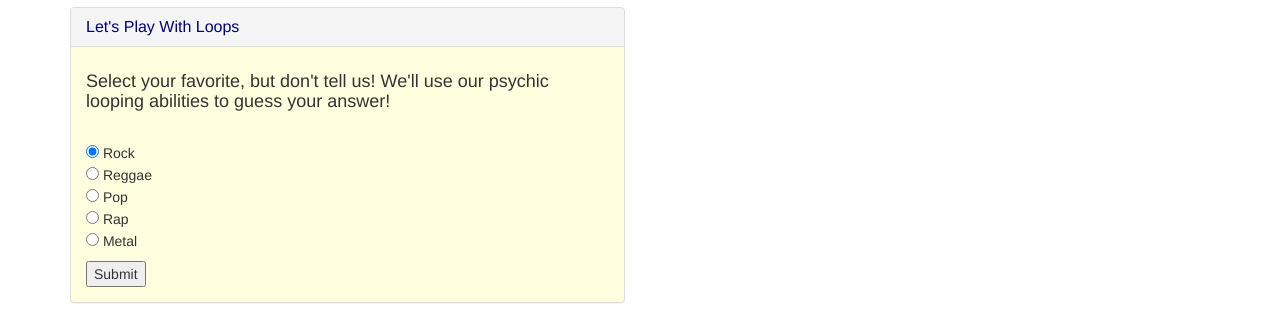
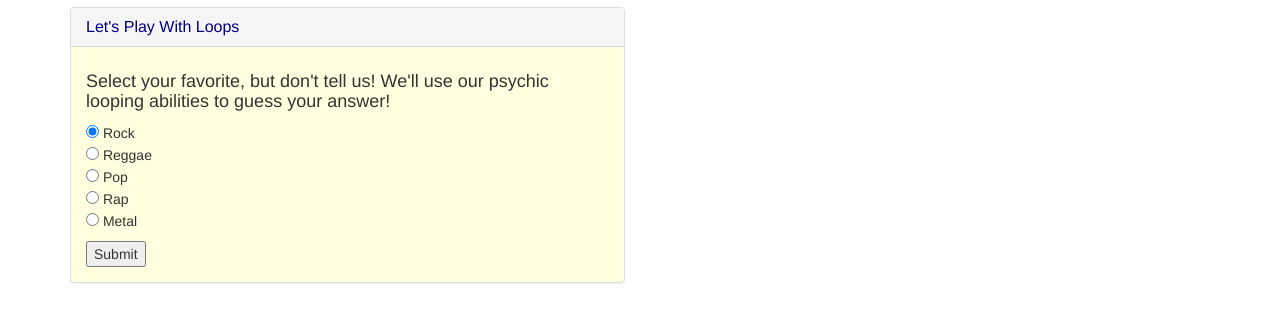
Before and after one commit to jturello/epicodus_wiki, a plain HTML site: page pages/looping.html in a window 1280 px wide. Shown: the part 466-800 px from the top of the page. Drawn offline with Linux system fonts and the light colour scheme.

Commit message:
tightened up formatting of radio button group in panel on looping.html

```diff
--- a/pages/looping.html
+++ b/pages/looping.html
@@ -36,7 +36,7 @@
               </div>
               <div class="panel-body">
                 <form name="orderform" id="genre">
-                  <h4>Select your favorite, but don't tell us! We'll use our psychic looping abilities to guess your answer!</h4><br>
+                  <h4>Select your favorite, but don't tell us! We'll use our psychic looping abilities to guess your answer!</h4>
                   <input type="radio" name="music" value="Rock"
                   checked="checked"> Rock<br>
                   <input type="radio" name="music" value="Reggae"> Reggae<br>
```
